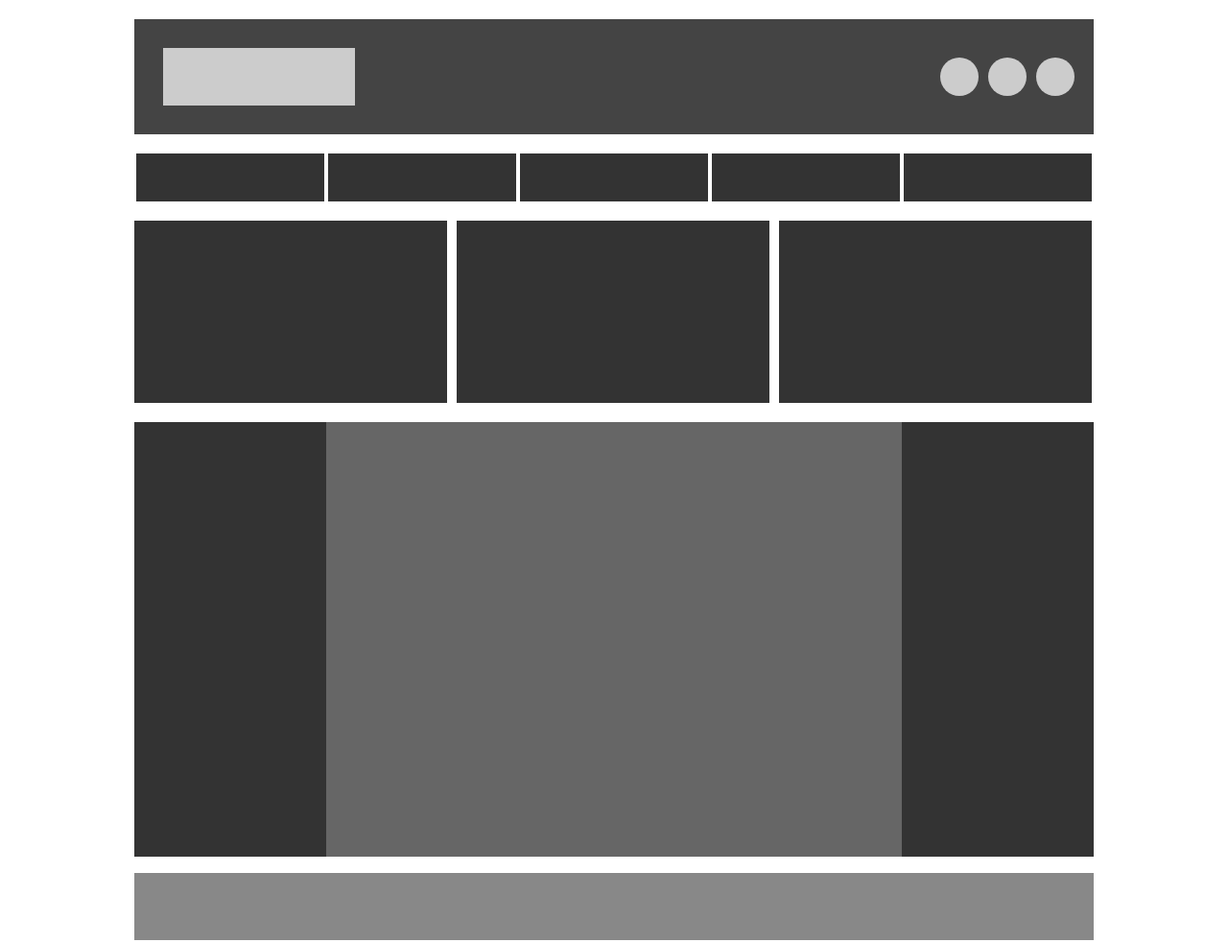
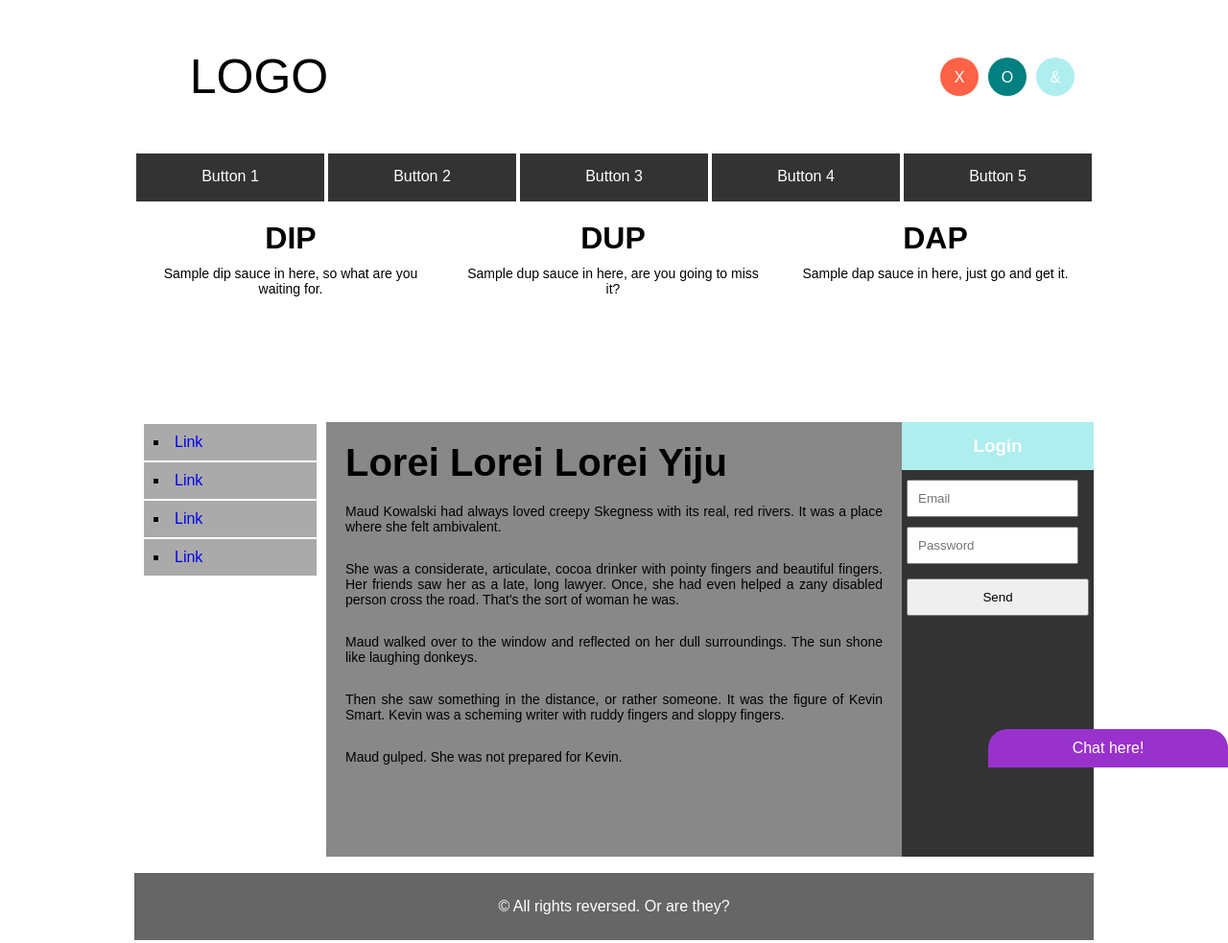
Before and after one commit to BakaDB/front-end-webdev, a plain HTML site: page index2.html in a window 1280 px wide. Shown: the whole page at 96% size. Drawn offline with Linux system fonts and the light colour scheme.

Commit message:
css practice

```diff
--- a/css/structureStyle.css
+++ b/css/structureStyle.css
@@ -4,13 +4,28 @@
     margin:0;
     padding:0;
     list-style:none;
+    font-family: sans-serif;
+}
+#chat {
+    position: fixed;
+    width:250px;
+    height:40px;
+    background: darkorchid;
+    bottom: 0;
+    right: 0;
+    z-index: 1;
+    color:white;
+    text-align: center;
+    line-height:40px;
+    font-family: Arial, Helvetica, sans-serif;
+    border-radius:20px 20px 0 0;
+    cursor:pointer;
 }
 header {
     position: relative;
     margin: 20px auto;
     width:1000px;
     height:120px;
-    background:#444444;
 }
 #logo {
     position: absolute;
@@ -18,7 +33,10 @@ header {
     left:30px;
     width:200px;
     height:60px;
-    background:#cccccc;
+    font-family: Arial, Helvetica, sans-serif;
+    font-size:50px;
+    text-align: center;
+    line-height:60px;
 }
 .smedia {
     position: absolute;
@@ -26,18 +44,24 @@ header {
     height:40px;
     border-radius: 100%;
     background:#cccccc;
+    text-align: center;
+    line-height: 42px;
+    color:white;
 }
 #icon1{
     top:40px;
     right:120px;
+    background: tomato;
 }
 #icon2{
     top:40px;
     right:70px;
+    background:teal;
 }
 #icon3{
     top:40px;
     right:20px;
+    background: paleturquoise;
 }
 nav {
     position: relative;
@@ -51,6 +75,16 @@ nav {
     height:50px;
     margin:0px 2px;
     background: #333333;
+    font-family: Arial, Helvetica, sans-serif;
+    color:white;
+    text-align:center;
+    line-height: 48px;
+}
+a .button:hover {
+    background: wheat;
+}
+a .button:active {
+    background: orange;
 }
 #top {
     position: relative;
@@ -67,7 +101,14 @@ nav {
     width:326px;
     height:190px;
     margin-right: 10px;
-    background:#333333;
+    text-align: center;
+}
+#top ul li h1 {
+    font-display: Arial, Helvetica, sans-serif;
+}
+#top ul li p {
+    font-size:14px;
+    margin:10px;
 }
 section {
     position: relative;
@@ -81,7 +122,16 @@ aside#left{
 	top:0;
 	width:200px;
 	height:453px;
-	background:#333;
+}
+aside#left ul li {
+    background: #aaaaaa;
+    padding: 10px;
+    margin: 2px 10px;
+    list-style:square;
+    list-style-position:inside;
+}
+aside#left ul li a {
+    text-decoration: none;
 }
 article{
 	position:absolute;
@@ -89,8 +139,18 @@ article{
 	top:0;
 	width:600px;
 	height:453px;
-	background:#666;
-	}
+	background:#888888;
+}
+article h1 {
+    font-family:  Arial, Helvetica, sans-serif;
+    font-size:40px;
+    margin: 20px;
+}
+article p {
+    margin:5px 20px;
+	font-size:14px;
+	text-align:justify;
+}
 aside#right{
 	position:absolute;
 	right:0;
@@ -99,10 +159,31 @@ aside#right{
 	height:453px;
 	background:#333;
 }
+aside#right h1 {
+    width:200px;
+    height:50px;
+    line-height:50px;
+    text-align:center;
+    background: paleturquoise;
+    color:white;
+    margin-bottom:5px;
+}
+aside#right input {
+    padding:10px;
+    margin: 5px;
+    width:155px;
+}
+aside#right input[type="submit"]{
+    margin-top:10px;
+    width:190px;
+	}
 footer {
     position: relative;
     margin:20px auto;
     width:1000px;
     height:70px;
-    background:#888888;
+    background:#666666;
+    text-align:center;
+    line-height: 70px;
+    color:white;
 }
--- a/index2.html
+++ b/index2.html
@@ -7,38 +7,78 @@
     </head>
 
     <body>
+
+        <div id="chat">Chat here!</div>
+
         <header>
-            <div id="logo"></div>
+            <div id="logo">LOGO</div>
 
-            <div id="icon1" class="smedia"></div>
-            <div id="icon2" class="smedia"></div>
-            <div id="icon3" class="smedia"></div>
+            <div id="icon1" class="smedia">X</div>
+            <div id="icon2" class="smedia">O</div>
+            <div id="icon3" class="smedia">&</div>
         </header>
 
         <nav>
             <ul>
-                <li class="button"></li>
-                <li class="button"></li>
-                <li class="button"></li>
-                <li class="button"></li>
-                <li class="button"></li>
+                <a href="#"><li class="button">Button 1</li></a>
+                <a href="#"><li class="button">Button 2</li></a>
+                <a href="#"><li class="button">Button 3</li></a>
+                <a href="#"><li class="button">Button 4</li></a>
+                <a href="#"><li class="button">Button 5</li></a>
             </ul>
         </nav>
 
         <div id="top">
             <ul>
-                <li></li>
-                <li></li>
-                <li></li>
+                <li>
+                    <h1>DIP</h1>
+                    <p>Sample dip sauce in here, so what are you waiting for.</p>
+                </li>
+
+                <li>
+                    <h1>DUP</h1>
+                    <p>Sample dup sauce in here, are you going to miss it?</p>
+                </li>
+
+                <li>
+                    <h1>DAP</h1>
+                    <p>Sample dap sauce in here, just go and get it.</p>
+                </li>
             </ul>
         </div>
 
         <section>
-            <aside id="left"></aside>
-            <article></article>
-            <aside id="right"></aside>
+            <aside id="left">
+                <ul>
+                    <li><a href="#">Link</a></li>
+                    <li><a href="#">Link</a></li>
+                    <li><a href="#">Link</a></li>
+                    <li><a href="#">Link</a></li>
+                </ul>
+            </aside>
+
+            <article>
+                <h1>Lorei Lorei Lorei Yiju</h1>
+                <p>Maud Kowalski had always loved creepy Skegness with its real, red rivers. It was a place where she felt ambivalent.</p>
+                <br>
+                <p>She was a considerate, articulate, cocoa drinker with pointy fingers and beautiful fingers. Her friends saw her as a late, long lawyer. Once, she had even helped a zany disabled person cross the road. That's the sort of woman he was.</p>
+                <br>
+                <p>Maud walked over to the window and reflected on her dull surroundings. The sun shone like laughing donkeys.</p>
+                <br>
+                <p>Then she saw something in the distance, or rather someone. It was the figure of Kevin Smart. Kevin was a scheming writer with ruddy fingers and sloppy fingers.</p>
+                <br>
+                <p>Maud gulped. She was not prepared for Kevin.</p>
+            </article>
+
+            <aside id="right">
+                <h1>Login</h1>
+
+                <input type="email" placeholder="Email">
+                <input type="password" placeholder="Password">
+                <input type="submit" value="Send">
+            </aside>
         </section>
 
-        <footer></footer>
+        <footer>&copy; All rights reversed. Or are they?</footer>
     </body>
 </html>
```
Also changed, not shown: hosting.txt (added).
